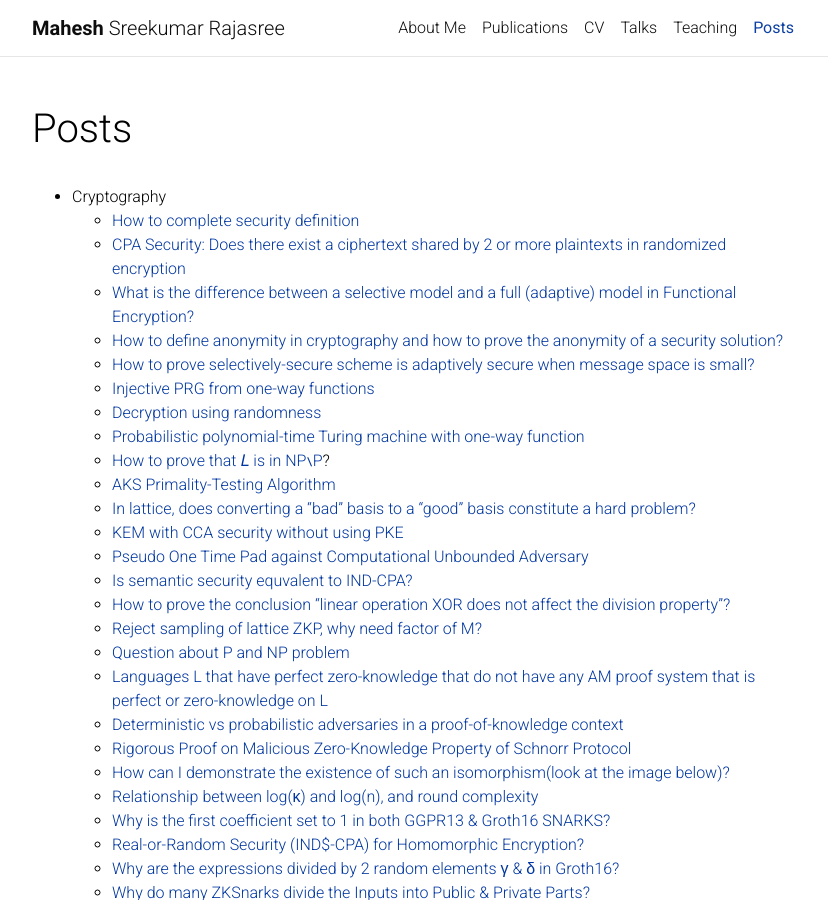
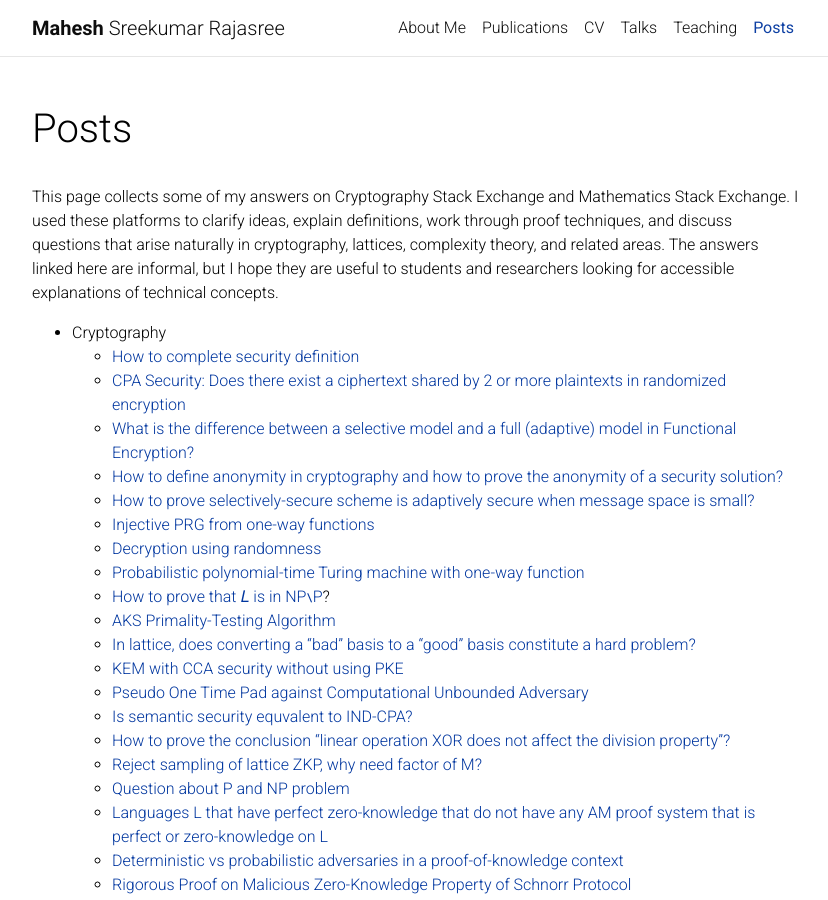
Before and after one commit to Mahe94/mahe94.github.io, a Jekyll site: the page built from _pages/posts.md, in a window 1280 px wide and 900 px high. Shown: the whole window, without its empty margins (223-1051 px from the left). Built offline with Jekyll 4.4.1, drawn with Linux system fonts in a browser that asks for light colours; comment, search, counter and statistics services are not loaded; a style sheet for code colours, icons or effects is not loaded.

Commit message:
Update posts.md

```diff
--- a/_pages/posts.md
+++ b/_pages/posts.md
@@ -7,6 +7,8 @@ description:
 nav: true
 nav_order: 6
 ---
+
+This page collects some of my answers on Cryptography Stack Exchange and Mathematics Stack Exchange. I used these platforms to clarify ideas, explain definitions, work through proof techniques, and discuss questions that arise naturally in cryptography, lattices, complexity theory, and related areas. The answers linked here are informal, but I hope they are useful to students and researchers looking for accessible explanations of technical concepts.
 
 * Cryptography
     * <a href="https://crypto.stackexchange.com/a/114902/116220">How to complete security definition</a>
```
